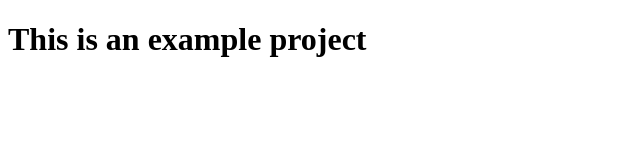
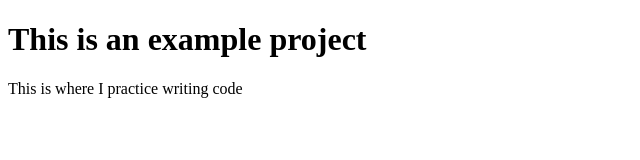
Before and after one commit to Maksym-Sem83/my-first-project, a plain HTML site: page index.html in a window 1280 px wide. Shown: the whole page, without its empty margins (0-640 px from the left). Drawn offline with Linux system fonts and the light colour scheme.

Commit message:
add text

```diff
--- a/index.html
+++ b/index.html
@@ -7,5 +7,6 @@
   </head>
   <body>
     <h1>This is an example project</h1>
+    <p>This is where I practice writing code</p>
   </body>
 </html>
```
